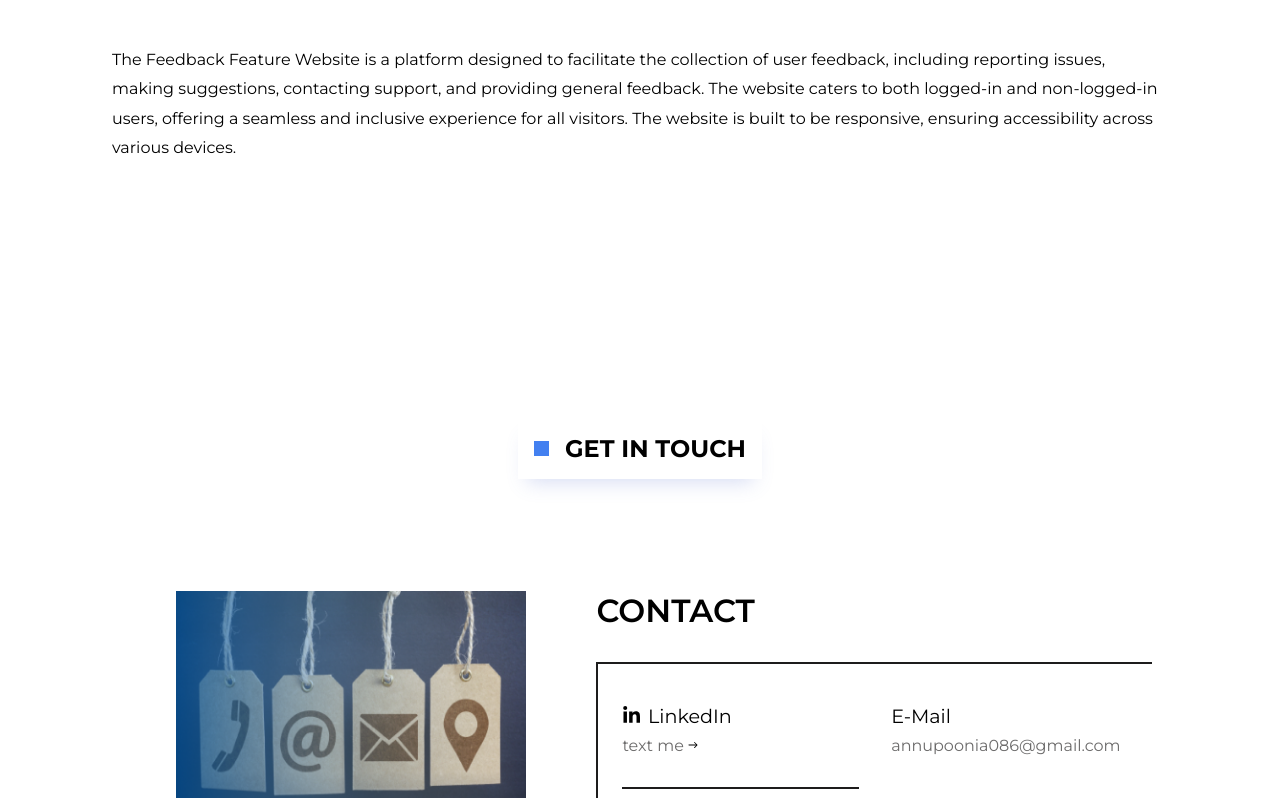
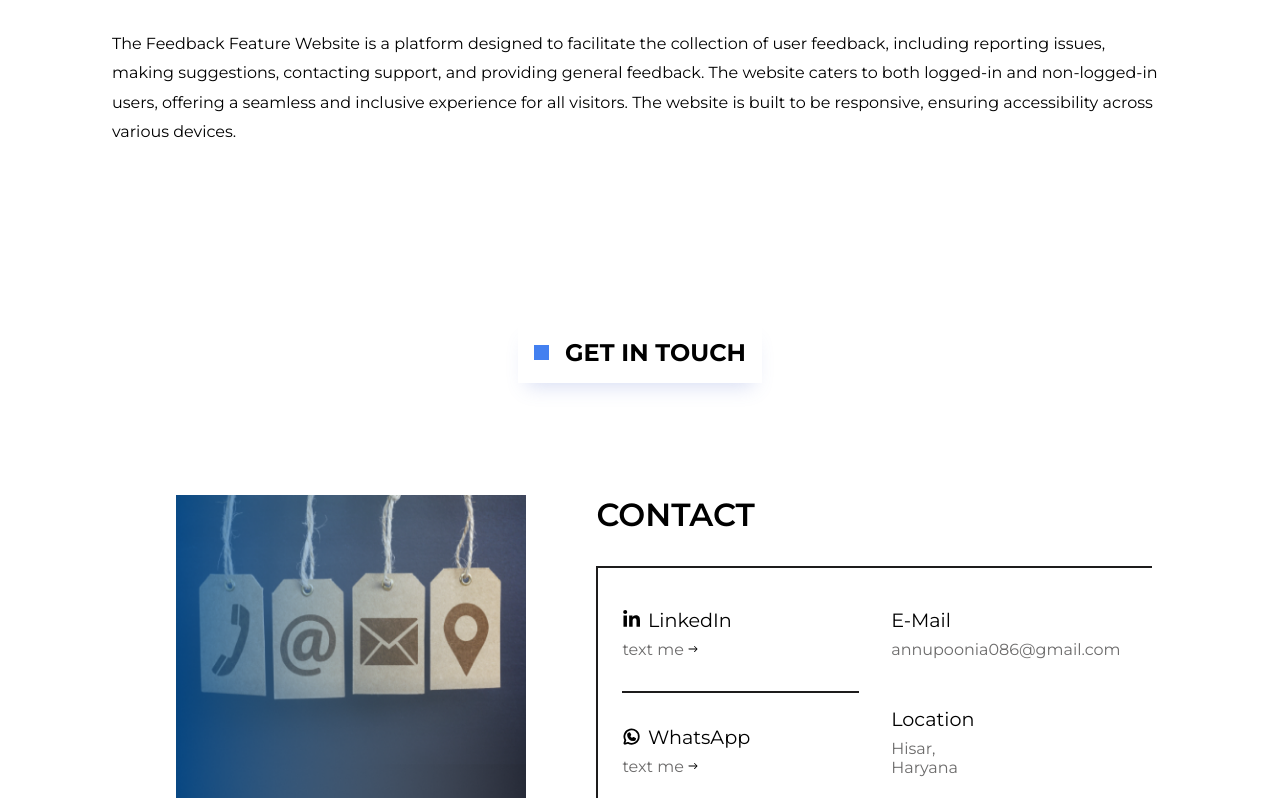
Before and after one commit to annu-1210/MY_PORTFOLIO, a React (Create React App) app: page /contact in a window 1280 px wide. Shown: the part 3441-4239 px from the top of the page. Built offline with nearby package versions, Linux system fonts and the light colour scheme.

Commit message:
new projects added

```diff
--- a/src/components/Contact/Contact.css
+++ b/src/components/Contact/Contact.css
@@ -3,7 +3,7 @@
   flex-direction: column;
   justify-content: center;
   align-items: center;
-  margin-top: 8rem;
+  margin-top: 4rem;
   margin-bottom: 4rem;
   font-family: "Montserrat", sans-serif;
   font-optical-sizing: auto;
--- a/src/components/Project/Projects.css
+++ b/src/components/Project/Projects.css
@@ -1,6 +1,6 @@
 .projects-container {
   /* background-color: rgb(223, 215, 204); */
-  padding: 3rem;
+  padding: 2rem 3rem;
   display: flex;
   flex-direction: column;
   justify-content: center;
```
